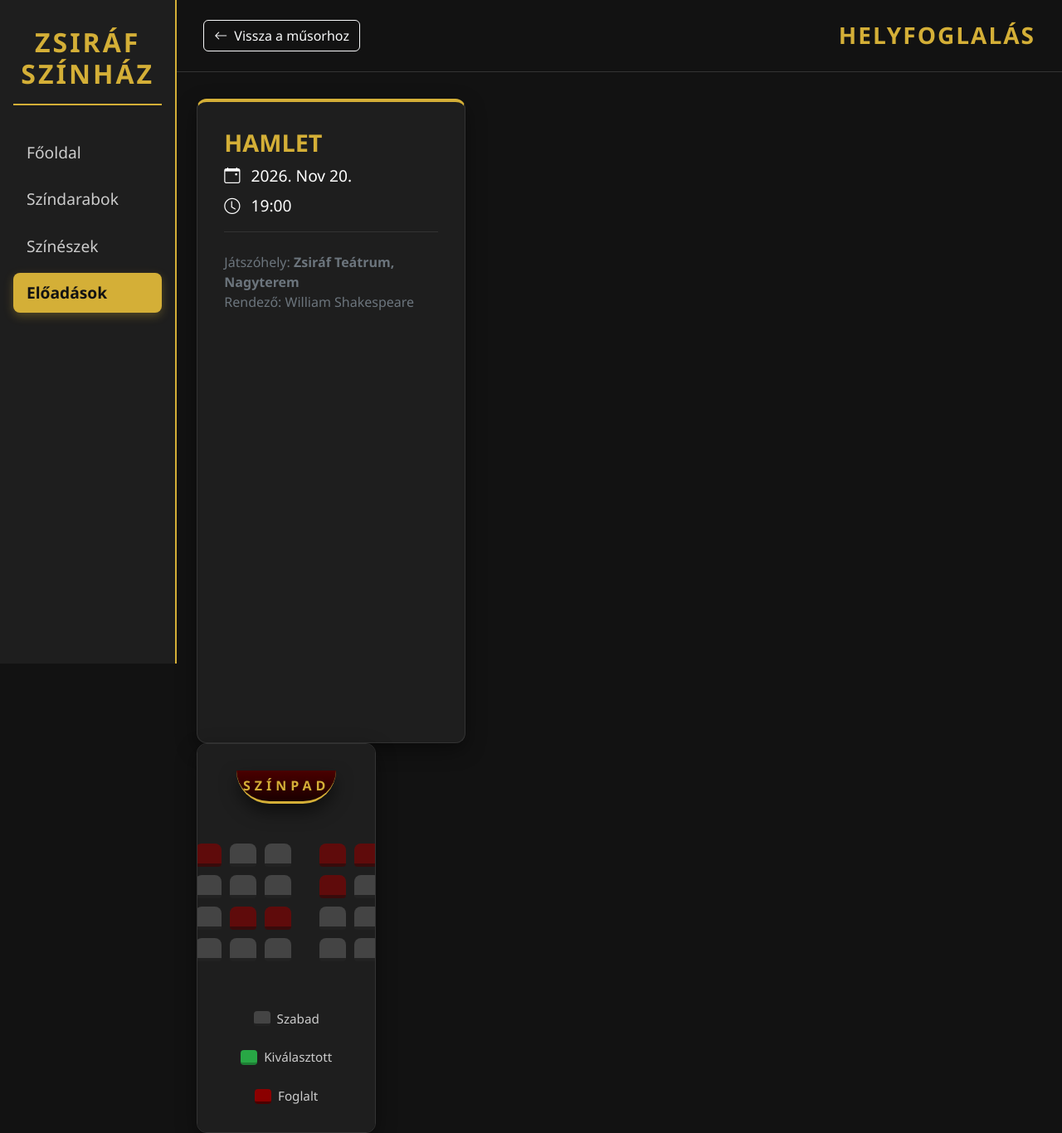
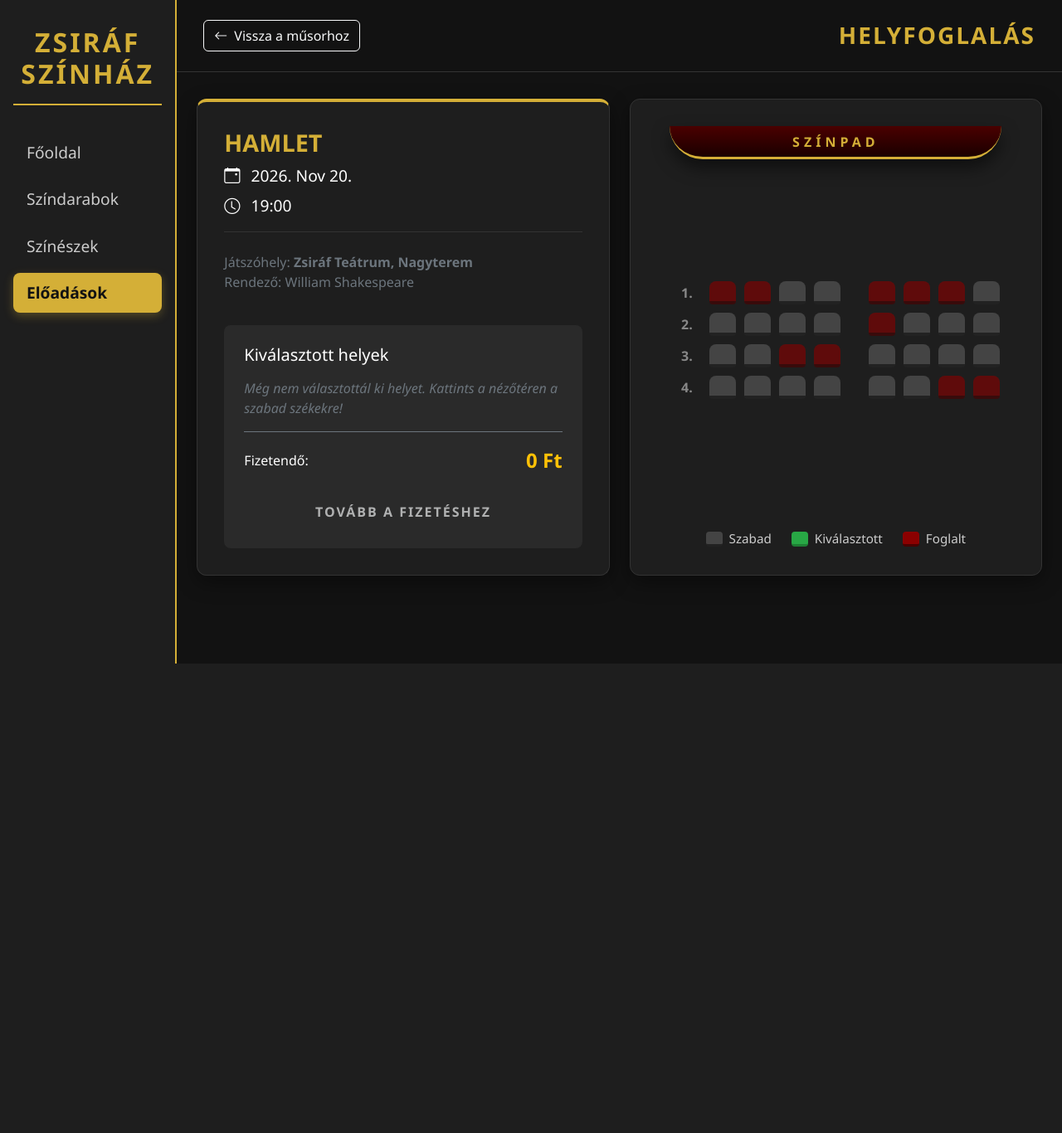
Before and after one commit to imremarci/szinhaz, a Spring Boot app: page /eloadas/1 in a window 1280 px wide. Shown: the whole page at 83% size. After the commit the page ends 800 px from the top, so only its background shows below. Run offline with Spring Boot 4, Linux system fonts and the light colour scheme; data comes from the database, SQL or seed files in the repository.

Commit message:
apró javítás

```diff
--- a/src/main/resources/templates/eloadas.html
+++ b/src/main/resources/templates/eloadas.html
@@ -15,7 +15,7 @@
 <div class="container-fluid p-0">
     <div class="row g-0">
 
-        <!-- BAL OLDALI MENÜ (ugyanaz) -->
+        <!-- BAL OLDALI MENÜ -->
         <div class="col-12 col-md-3 col-lg-2">
             <div class="sidebar">
                 <h1>Zsiráf Színház</h1>
@@ -40,15 +40,13 @@
             </div>
 
             <div class="px-4 pb-5">
-                <div class="row g-4">
+                <div class="row g-4 align-items-stretch">
 
-                    <!-- BAL OLDAL: Darab adatai és összegzés -->
-                    <div class="col-12 col-lg-4">
-                        <div class="ticket-info-panel">
-                            <!-- A darab címe az adatbázisból -->
+                    <!-- BAL OLDAL (50% - col-lg-6): Darab adatai és összegzés -->
+                    <div class="col-12 col-lg-6">
+                        <div class="ticket-info-panel h-100 d-flex flex-column justify-content-between">
+                            <div>
                                 <h2 class="ticket-play-title" th:text="${show.play.title}">A dzsungel könyve</h2>
-
-                            <!-- Dátum és időpont formázva a startTime mezőből -->
                                 <div class="ticket-date-time">
                                     <i class="bi bi-calendar-event me-2"></i>
                                     <span th:text="${#temporals.format(show.startTime, 'yyyy. MMM dd.')}">2026. Nov 05.</span> <br>
@@ -56,22 +54,36 @@
                                     <span th:text="${#temporals.format(show.startTime, 'HH:mm')}">19:00</span>
                                 </div>
 
-                            <!-- Terem neve az adatbázisból -->
                                 <p class="text-secondary">
                                     Játszóhely: <strong th:text="${show.room.name}">Zsiráf Teátrum, Nagyterem</strong><br>
                                     Rendező: <span th:text="${show.play.director}">Rendező neve</span>
                                 </p>
                             </div>
 
-                    <!-- JOBB OLDAL: Grafikus nézőtér -->
-                    <div class="col-12 col-lg-8">
-                        <div class="ticket-seat-map">
+                            <!-- Kiválasztott jegyek összegzése -->
+                            <div class="ticket-summary mt-4">
+                                <h5 class="text-white mb-3">Kiválasztott helyek</h5>
+                                <div id="selected-seats-list" class="text-secondary mb-3">
+                                    <em>Még nem választottál ki helyet. Kattints a nézőtéren a szabad székekre!</em>
+                                </div>
+                                <div class="d-flex justify-content-between align-items-center border-top border-secondary pt-3 mt-3">
+                                    <span class="text-white">Fizetendő:</span>
+                                    <strong class="text-warning fs-4">0 Ft</strong>
+                                </div>
+                                <button class="btn btn-gold w-100 mt-4" disabled id="btn-checkout">Tovább a fizetéshez</button>
+                            </div>
+                        </div>
+                    </div>
+
+                    <!-- JOBB OLDAL (50% - col-lg-6): Grafikus nézőtér -->
+                    <div class="col-12 col-lg-6">
+                        <div class="ticket-seat-map h-100 d-flex flex-column justify-content-between align-items-center">
 
                             <!-- Színpad -->
-                            <div class="stage-large">SZÍNPAD</div>
+                            <div class="stage-large w-100">SZÍNPAD</div>
 
                             <!-- Ülésrend (Nézőtér) -->
-                            <div class="auditorium-large">
+                            <div class="auditorium-large my-4">
                                 <!-- 1. Sor -->
                                 <div class="seat-row-large">
                                     <div class="row-number">1.</div>
@@ -130,7 +142,7 @@
                             </div>
 
                             <!-- Jelmagyarázat -->
-                            <div class="seat-legend">
+                            <div class="seat-legend w-100 justify-content-center">
                                 <div class="legend-item">
                                     <div class="legend-box" style="background-color: #444; border-bottom: 3px solid #222;"></div>
                                     <span>Szabad</span>
@@ -157,10 +169,10 @@
 <!-- Bootstrap JS -->
 <script src="https://cdn.jsdelivr.net/npm/bootstrap@5.3.2/dist/js/bootstrap.bundle.min.js"></script>
 
-<!-- Egyszerű JS a székek kattintásához -->
+<!-- JS a székek kattintásához -->
 <script>
     let selectedCount = 0;
-        const ticketPrice = 4500; // Egy jegy ára
+    const ticketPrice = 4500;
 
     function toggleSeat(seatElement) {
         if (seatElement.classList.contains('taken')) return;
@@ -175,7 +187,6 @@
 
         if (selectedCount > 0) {
             listDiv.innerHTML = `<span class="text-white">${selectedCount} db</span> jegy kiválasztva.`;
-                // Itt volt a hiba, most már rendesen összeszorozza az árat:
             priceDiv.innerText = (selectedCount * ticketPrice).toLocaleString('hu-HU') + ' Ft';
             btnCheckout.removeAttribute('disabled');
         } else {
@@ -185,11 +196,9 @@
         }
     }
 
-        // Ha rákattint a "Tovább a fizetéshez" gombra, vigye át a Kosár oldalra
     document.getElementById('btn-checkout').addEventListener('click', function() {
         window.location.href = '/kosar';
     });
 </script>
-</div>
 </body>
 </html>
```
Lines whose indentation alone changed are shown as unchanged.
